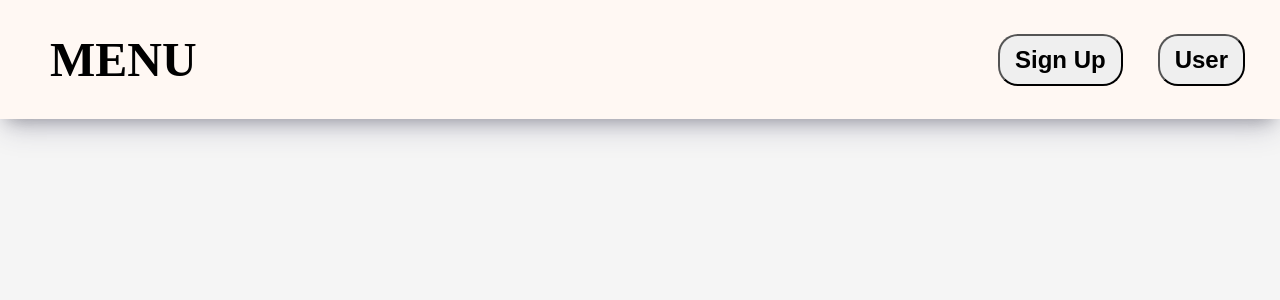
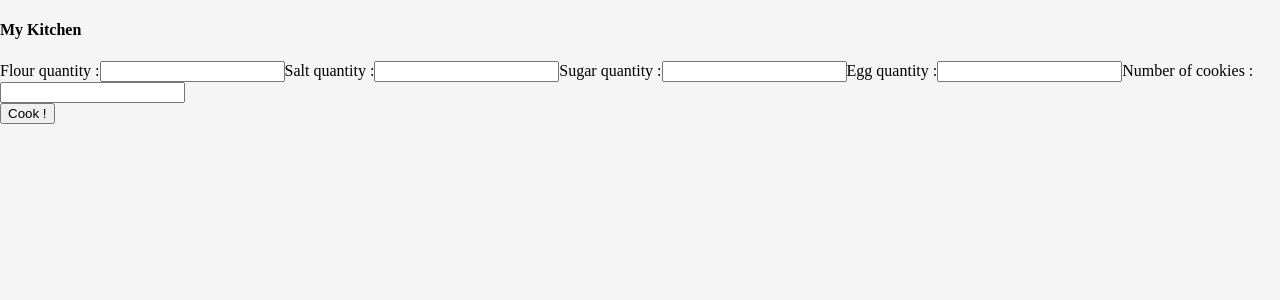
Before and after one commit to Benjamin1er/00StartingWithAngular, an Angular app: page / in a window 1280 px wide. Shown: the top 300 px of the page. Built offline with nearby package versions, Linux system fonts and the light colour scheme.

Commit message:
Training

```diff
--- a/src/app/app.component.html
+++ b/src/app/app.component.html
@@ -1,3 +1,4 @@
 
-<app-menu></app-menu>
+<!-- <app-menu></app-menu> -->
+<app-kitchen></app-kitchen>
 <router-outlet></router-outlet>
--- a/src/app/app.module.ts
+++ b/src/app/app.module.ts
@@ -10,6 +10,8 @@ import { UserProfileComponent } from './user-profile/user-profile.component';
 import { MenuComponent } from './menu/menu.component';
 import { SignUpComponent } from './sign-up/sign-up.component';
 import { MyFormComponent } from './my-form/my-form.component';
+import { KitchenComponent } from './kitchen/kitchen.component';
+import { MagicOvenComponent } from './magic-oven/magic-oven.component';
 
 @NgModule({
   declarations: [
@@ -19,7 +21,9 @@ import { MyFormComponent } from './my-form/my-form.component';
     UserProfileComponent,
     MenuComponent,
     SignUpComponent,
-    MyFormComponent
+    MyFormComponent,
+    KitchenComponent,
+    MagicOvenComponent
   ],
   imports: [
     BrowserModule,
--- /dev/null
+++ b/src/app/kitchen/kitchen.component.html
@@ -0,0 +1,31 @@
+
+<form (submit)="startCooking()">
+    <h4>My Kitchen</h4>
+    <label for="flour">Flour quantity :</label>
+    <input type="number" name="flour" [(ngModel)]="flourQuantity">
+
+    <label for="salt">Salt quantity :</label>
+    <input type="number" name="salt" [(ngModel)]="saltQuantity">
+
+    <label for="sugar">Sugar quantity :</label>
+    <input type="number" name="sugar" [(ngModel)]="sugarQuantity">
+
+    <label for="egg">Egg quantity :</label>
+    <input type="number" name="egg" [(ngModel)]="eggQuantity">
+
+    <label for="number">Number of cookies :</label>
+    <input type="number" name="number" [(ngModel)]="numberOfCookies">
+
+    <div>
+        <button type="submit">Cook !</button>
+    </div>
+</form>
+
+<app-magic-oven
+[startCooking]="cook"
+[numberOfCookies]="numberOfCookies"
+[flour]="flourQuantity"
+[salt]="saltQuantity"
+[sugar]="sugarQuantity"
+[egg]="eggQuantity">
+</app-magic-oven>
--- /dev/null
+++ b/src/app/kitchen/kitchen.component.ts
@@ -0,0 +1,25 @@
+import { Component, OnInit } from '@angular/core';
+
+@Component({
+  selector: 'app-kitchen',
+  templateUrl: './kitchen.component.html',
+  styleUrls: ['./kitchen.component.scss']
+})
+export class KitchenComponent implements OnInit {
+
+  constructor() { }
+
+  flourQuantity: number | undefined;
+  saltQuantity: number | undefined;
+  sugarQuantity: number | undefined;
+  eggQuantity: number | undefined;
+  numberOfCookies: number | undefined;
+
+  cook = false;
+  ngOnInit(): void {
+  }
+  startCooking() {
+    this.cook = true;
+  }
+
+}
--- /dev/null
+++ b/src/app/magic-oven/magic-oven.component.html
@@ -0,0 +1,6 @@
+<ul *ngIf="startCooking && flour && salt && sugar && egg">
+    <li>{{flour}} g of flour</li>
+    <li>{{salt}} g of salt</li>
+    <li>{{sugar}} g of sugar</li>
+    <li>{{egg}} eggs</li>
+</ul>
--- /dev/null
+++ b/src/app/magic-oven/magic-oven.component.ts
@@ -0,0 +1,33 @@
+import { Component, Input, OnInit } from '@angular/core';
+
+@Component({
+  selector: 'app-magic-oven',
+  templateUrl: './magic-oven.component.html',
+  styleUrls: ['./magic-oven.component.scss']
+})
+export class MagicOvenComponent implements OnInit {
+
+  @Input()
+  numberOfCookies: number | undefined
+
+  @Input()
+  flour: number | undefined
+
+  @Input()
+  salt: number | undefined
+
+  @Input()
+  sugar: number | undefined
+
+  @Input()
+  egg: number | undefined
+
+  @Input()
+  startCooking: boolean | undefined
+
+  constructor() { }
+
+  ngOnInit(): void {
+  }
+
+}
```
Also changed, not shown: src/app/kitchen/kitchen.component.scss (added), src/app/magic-oven/magic-oven.component.scss (added), 2 other files (tests, documents, lock files or other folders).
